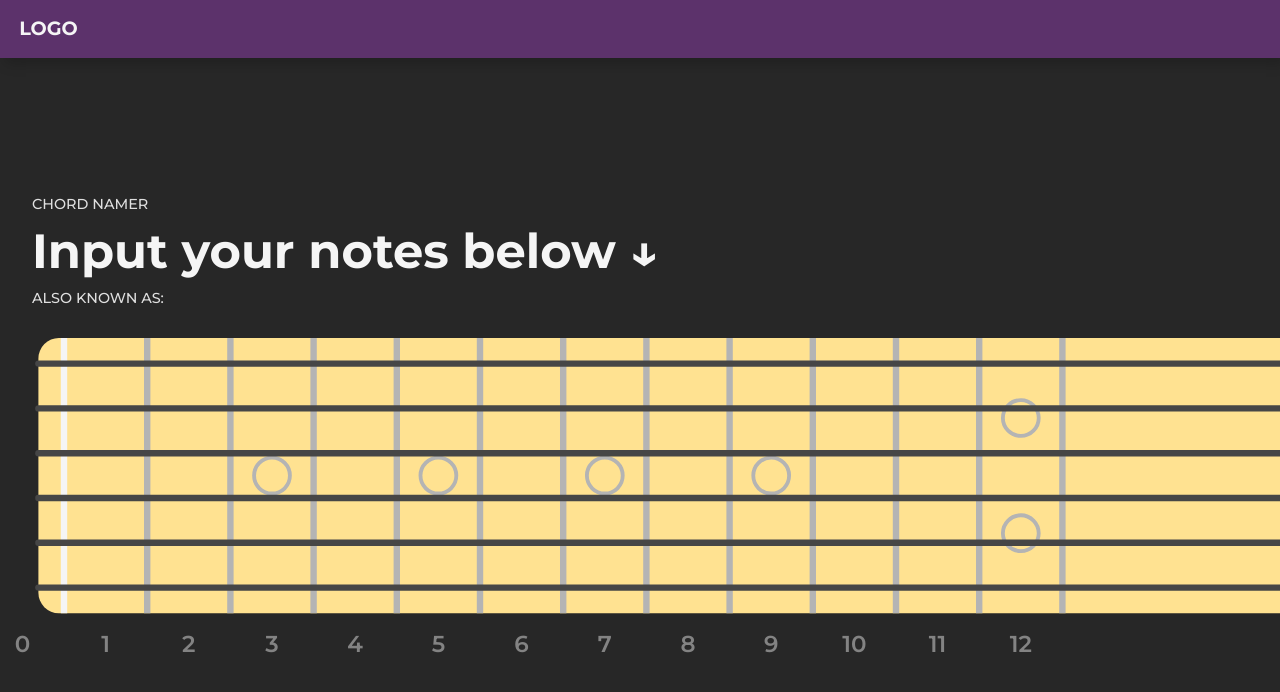
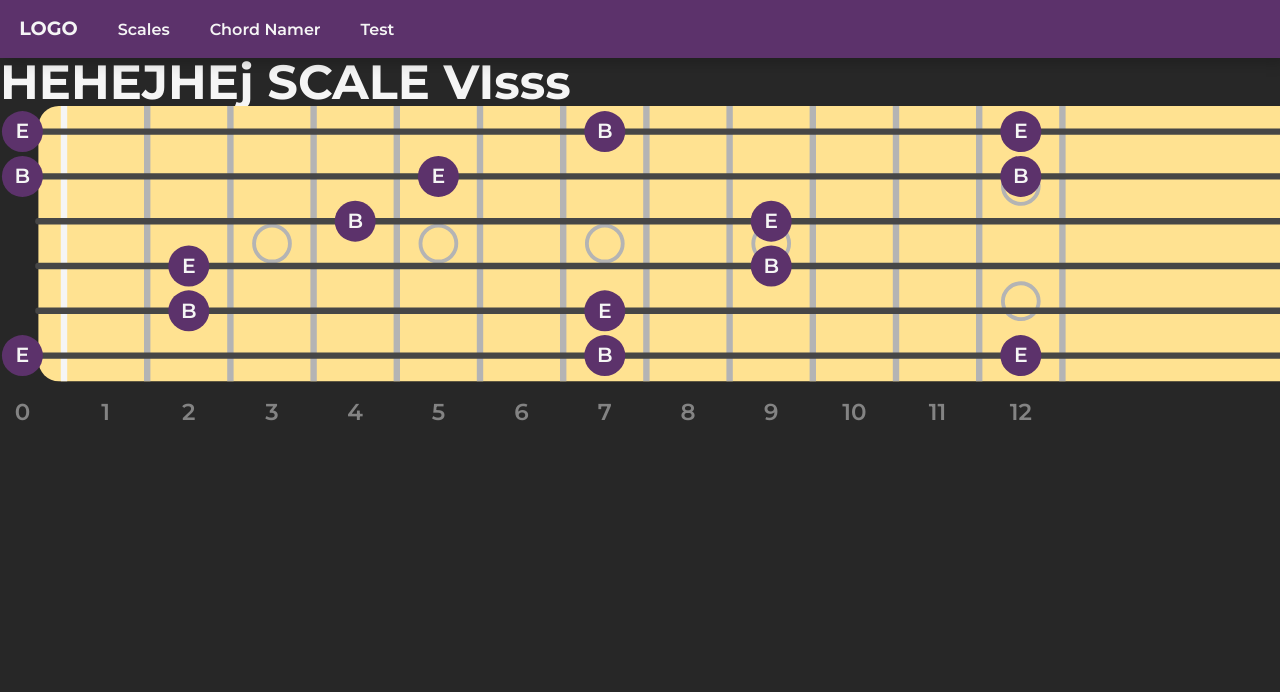
Before and after one commit to pannacotta98/guitar-app, a React (Create React App) app: page / in a window 1280 px wide. Shown: the top 692 px of the page. Built offline with nearby package versions, Linux system fonts and the light colour scheme.

Commit message:
Add global state for tuning, and starting point for scalevis

```diff
--- a/src/components/App.js
+++ b/src/components/App.js
@@ -1,34 +1,29 @@
 import React from 'react';
-import ChordArea from './ChordArea';
-import ChordSelection from './ChordSelection';
 import NavBar from './NavBar';
-import BigFretBoard from './BigFretBoard';
 import ChordNamer from './ChordNamer';
 import TestComponent from './TestComponent';
+import ScaleVisualizer from './ScaleVisualizer';
+import { GlobalStateProvider, GlobalContext } from './../globalState';
 
 function App() {
   return (
-    <div className="App">
-      {/* <header className="App-header">
-        <img src={logo} className="App-logo" alt="logo" />
-        <p>
-          Edit <code>src/App.js</code> and save to reload.
-        </p>
-        <a
-          className="App-link"
-          href="https://reactjs.org"
-          target="_blank"
-          rel="noopener noreferrer"
-        >
-          Learn React
-        </a>
-      </header> */}
-      <NavBar />
-      {/* <ChordSelection /> */}
-      {/* <ChordArea /> */}
-      <ChordNamer />
-      {/* <TestComponent /> */}
-    </div>
+    <GlobalStateProvider>
+      <div className="App">
+        <NavBar />
+        {/* Main content */}
+        <GlobalContext.Consumer>
+          {(context) => {
+            return (
+              {
+                SCALES: <ScaleVisualizer />,
+                CHORD_NAMER: <ChordNamer />,
+                TEST: <TestComponent />,
+              }[context.state.activePane] || <h1>Oooops</h1>
+            );
+          }}
+        </GlobalContext.Consumer>
+      </div>
+    </GlobalStateProvider>
   );
 }
 
--- a/src/components/BigFretBoard.js
+++ b/src/components/BigFretBoard.js
@@ -1,5 +1,6 @@
 import React from 'react';
 import styled from 'styled-components';
+import { GlobalContext } from './../globalState';
 import _ from 'lodash';
 
 const Container = styled.div`
@@ -240,9 +241,11 @@ export default function BigFretBoard(props) {
                   x={xPos - fretSpacing / 2}
                   y={yPos + 1 /* seems to look more center */}
                   textAnchor="middle"
-                  dominant-baseline="middle"
+                  dominantBaseline="middle"
                 >
-                  {props.notes[stringIndex][fretIndex]}
+                  <GlobalContext.Consumer>
+                    {(context) => context.state.noteNamesOnFretboard[stringIndex][fretIndex]}
+                  </GlobalContext.Consumer>
                 </text>
               </g>
             ))}
--- a/src/components/ChordNamer.js
+++ b/src/components/ChordNamer.js
@@ -42,6 +42,7 @@ const NormalCase = styled.span`
   text-transform: none;
 `;
 
+// TODO Modify to use global tuning
 export default class ChordNamer extends Component {
   constructor(props) {
     super(props);
--- a/src/components/NavBar.js
+++ b/src/components/NavBar.js
@@ -1,5 +1,18 @@
 import React from 'react';
 import styled from 'styled-components';
+import { GlobalContext } from '../globalState';
+
+const Navigation = styled.ul`
+  display: inline;
+  list-style-type: none;
+`;
+
+const NavigationItem = styled.li`
+  margin-left: 2.5rem;
+  font-weight: 600;
+  cursor: pointer;
+  display: inline;
+`;
 
 const NavContainer = styled.nav`
   background-color: var(--main-accent);
@@ -10,10 +23,25 @@ const NavContainer = styled.nav`
   z-index: 10;
 `;
 
+const TextLogo = styled.h3`
+  display: inline;
+`;
+
 export default function NavBar() {
   return (
     <NavContainer>
-      <h3>LOGO</h3>
+      <TextLogo>LOGO</TextLogo>
+      {/* prettier-ignore */}
+      <Navigation>
+        <GlobalContext.Consumer>
+          {(context) => <>
+            {/* TODO Make sure this isn't a terrible way to do this */}
+            <NavigationItem onClick={() => context.setActivePane('SCALES')}>Scales</NavigationItem>
+            <NavigationItem onClick={() => context.setActivePane('CHORD_NAMER')}>Chord Namer</NavigationItem>
+            <NavigationItem onClick={() => context.setActivePane('TEST')}>Test</NavigationItem>
+          </>}
+        </GlobalContext.Consumer>
+      </Navigation>
     </NavContainer>
   );
 }
--- /dev/null
+++ b/src/components/ScaleVisualizer.js
@@ -0,0 +1,37 @@
+import React, { Component } from 'react';
+import BigFretBoard from './BigFretBoard';
+import { GlobalContext } from './../globalState';
+
+export default class ScaleVisualizer extends Component {
+  static contextType = GlobalContext;
+
+  constructor(props) {
+    super(props);
+
+    this.state = {
+      selectedScale: 'Major',
+    };
+  }
+
+  render() {
+    console.log(this.context.state.tuning);
+
+    // const fingering = Array(6).fill(Array(13).fill(true));
+    const notesInScale = [4, 11];
+    const activeNotes = this.context.state.noteNumbersOnFretboard.map((string) =>
+      string.map((noteNumber) => notesInScale.includes(noteNumber))
+    );
+
+    return (
+      <div>
+        <h1>HEHEJHEj SCALE VIsss</h1>
+        <BigFretBoard
+          activeNotes={activeNotes}
+          toggleNote={() => {
+            console.warn('Det här skulle jag ju fixa (ScaleVisualizer)');
+          }}
+        />
+      </div>
+    );
+  }
+}
--- /dev/null
+++ b/src/globalState.js
@@ -0,0 +1,62 @@
+import React from 'react';
+import IntervalUtilities from './logic/IntervalUtilities';
+
+export const GlobalContext = React.createContext();
+
+const initialTuning = 'E2 A2 D3 G3 B3 E4'
+  .split(' ')
+  .map((note) => IntervalUtilities.toNoteNumber(note));
+
+export class GlobalStateProvider extends React.Component {
+  /**
+   * Calculate notes in internal number representation in all positions of fretboard
+   * @param {number[]} tuning
+   */
+  noteNumbersOnFretboardFromTuning = (tuning) => {
+    return tuning.map((openString) =>
+      Array(24 + 1)
+        .fill(false)
+        .map((x, fret) => IntervalUtilities.normalizeNote(openString + fret))
+    );
+  };
+
+  noteNamesOnFretboardFromTuning = (tuning) => {
+    return tuning.map((string) =>
+      Array(24 + 1)
+        .fill(string)
+        .map((openNote, fret) => IntervalUtilities.toNoteName(openNote + fret))
+    );
+  };
+
+  setTuning = (newTuning) => {
+    console.log('Tuning was set');
+    this.setState({
+      tuning: newTuning,
+      noteNumbersOnFretboard: this.noteNumbersOnFretboardFromTuning(newTuning),
+      noteNamesOnFretboard: this.noteNamesOnFretboardFromTuning(newTuning),
+    });
+  };
+
+  state = {
+    // Tuning related things
+    tuning: initialTuning,
+    noteNumbersOnFretboard: this.noteNumbersOnFretboardFromTuning(initialTuning),
+    noteNamesOnFretboard: this.noteNamesOnFretboardFromTuning(initialTuning),
+    // Application state
+    activePane: 'SCALES',
+  };
+
+  render() {
+    return (
+      <GlobalContext.Provider
+        value={{
+          state: this.state,
+          setTuning: this.setTuning,
+          setActivePane: (pane) => this.setState({ activePane: pane }),
+        }}
+      >
+        {this.props.children}
+      </GlobalContext.Provider>
+    );
+  }
+}
```
